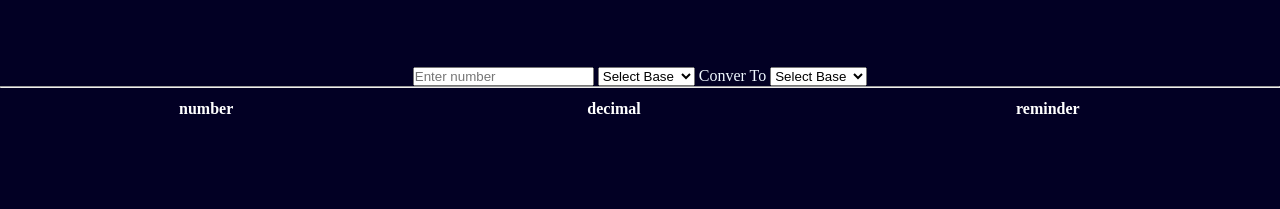
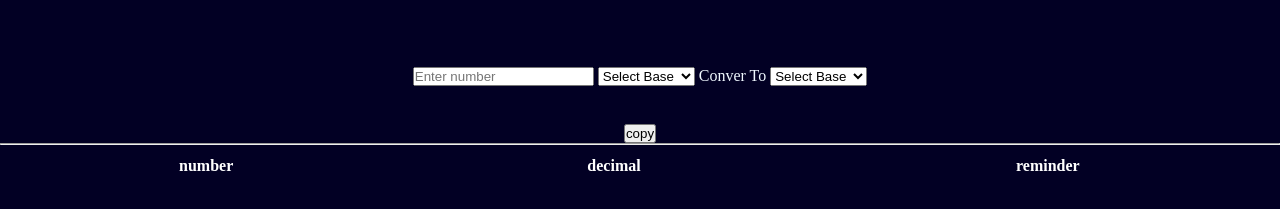
Before and after one commit to thewitcher7667/hti-second-year-Site, a plain HTML site: page logic/ch1/ch1.html in a window 1280 px wide. Shown: the part 197-406 px from the top of the page. Drawn offline with Linux system fonts and the light colour scheme.

Commit message:
add copy result butt

```diff
--- a/logic/ch1/ch1.css
+++ b/logic/ch1/ch1.css
@@ -50,3 +50,11 @@ section div a:hover{
     font-size: 18px;
     cursor:pointer;
 }
+.resultDiv{
+    padding:10px;
+}
+.result{
+    max-width: 90%;
+    padding:10px;
+    overflow-x: auto;
+}
--- a/logic/ch1/ch1.html
+++ b/logic/ch1/ch1.html
@@ -52,7 +52,8 @@
         <option value="16" class="hexadecimal">hexadecimal</option>
       </select>
     </div>
-    <div id="result" class="result"></div>
+    <div id="resultDiv" class="resultDiv"><span id="result" class="result"></span></div>
+    <input id='copy' type="submit" value="copy">
    <div class="steps" id="steps">
     <div id="step"></div>
      <table>
--- a/logic/ch1/ch1.js
+++ b/logic/ch1/ch1.js
@@ -72,7 +72,7 @@ function convertion(){
     let res ;//res for result
 //////////////////////////////////////////////
 if(type.inpConvert.className && type.inpEntered.className){
-if(type.inpConvert.className == type.inpEntered.className) return result.innerText = "Please Select A diff base";
+if(type.inpConvert.className == type.inpEntered.className) return result.innerText = "Please Select A different base";
 if(type.inpEntered.className !== 'hexadecimal'){
     for(let i =0;i<inpVla.length;i++){
         if(aplha.includes(inpVla[i])){
@@ -99,7 +99,12 @@ if(type.inpEntered.className === 'Decimal'){
     let inpValPre = theConvertion(inpVla,parseInt(type.inpEntered.value),type.inpEntered.className,'any');
     res = theConvertion(inpValPre.toString(),parseInt(type.inpConvert.value),type.inpConvert.className,'decimal');
 }
-  //////////////////////////////////////////////
+//////////////////////////////////////////////
+//////copy result to clip//
+document.getElementById('copy').addEventListener('click',()=>{
+  navigator.clipboard.writeText(res);
+})
+//////////////////////////////////////////////
 result.innerText = "Result is : "+ res;
 }
 
```
